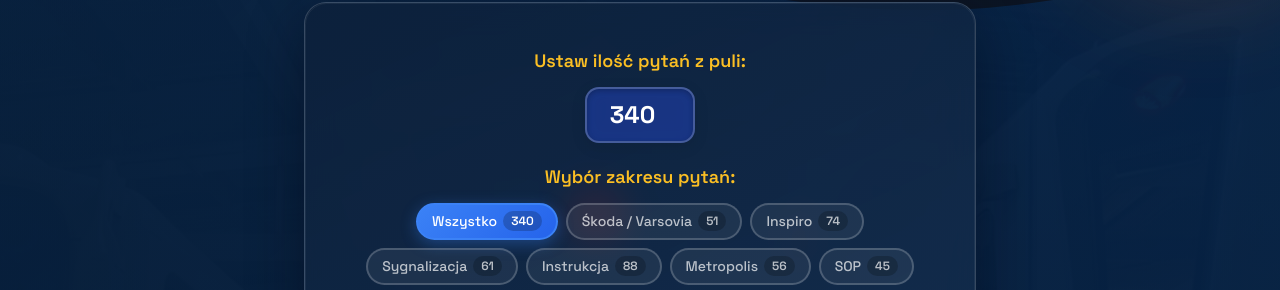
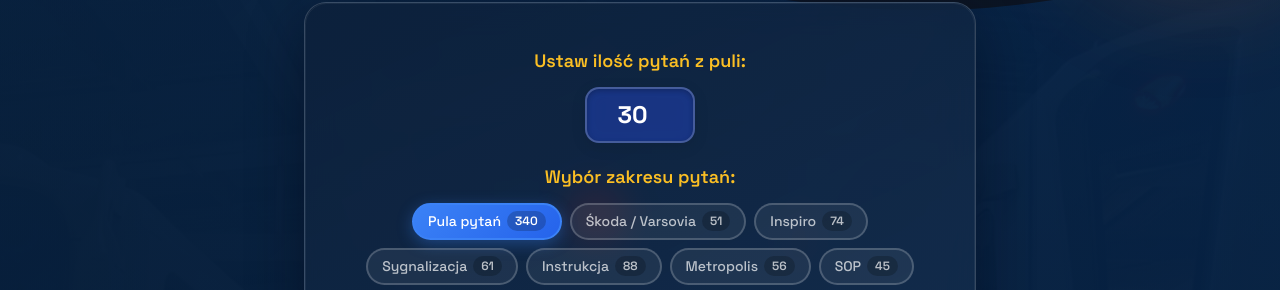
Before and after one commit to pablop76/metro-test, a React (Create React App) app: page / in a window 1280 px wide. Shown: the part 194-484 px from the top of the page. Built offline with nearby package versions, Linux system fonts and the light colour scheme.

Commit message:
feat: domyślnie 30 pytań, przycisk 'Pula pytań'

```diff
--- a/src/App.js
+++ b/src/App.js
@@ -347,7 +347,7 @@ function App() {
       setCurrentTest(drawData);
       setMaxQuestions((prev) => {
         if (isManualLimit && prev !== "" && prev !== null) return Math.min(prev, poolSize);
-        return poolSize;
+        return Math.min(30, poolSize);
       });
       resetQuizState();
     }
--- a/src/components/quiz/SessionHistory.js
+++ b/src/components/quiz/SessionHistory.js
@@ -1,7 +1,7 @@
 import { loadSessions } from "../../utils/quizUtils";
 
 const CATEGORY_LABELS = {
-  all: "Wszystko",
+  all: "Pula pytań",
   skoda: "Śkoda",
   inspiro: "Inspiro",
   sygnalizacja: "Sygnalizacja",
--- a/src/constants/index.js
+++ b/src/constants/index.js
@@ -1,6 +1,6 @@
 // Kategorie pytań z etykietami do wyświetlenia
 export const CATEGORIES = {
-  all: "Wszystko",
+  all: "Pula pytań",
   skoda: "Śkoda / Varsovia",
   inspiro: "Inspiro",
   sygnalizacja: "Sygnalizacja",
```
